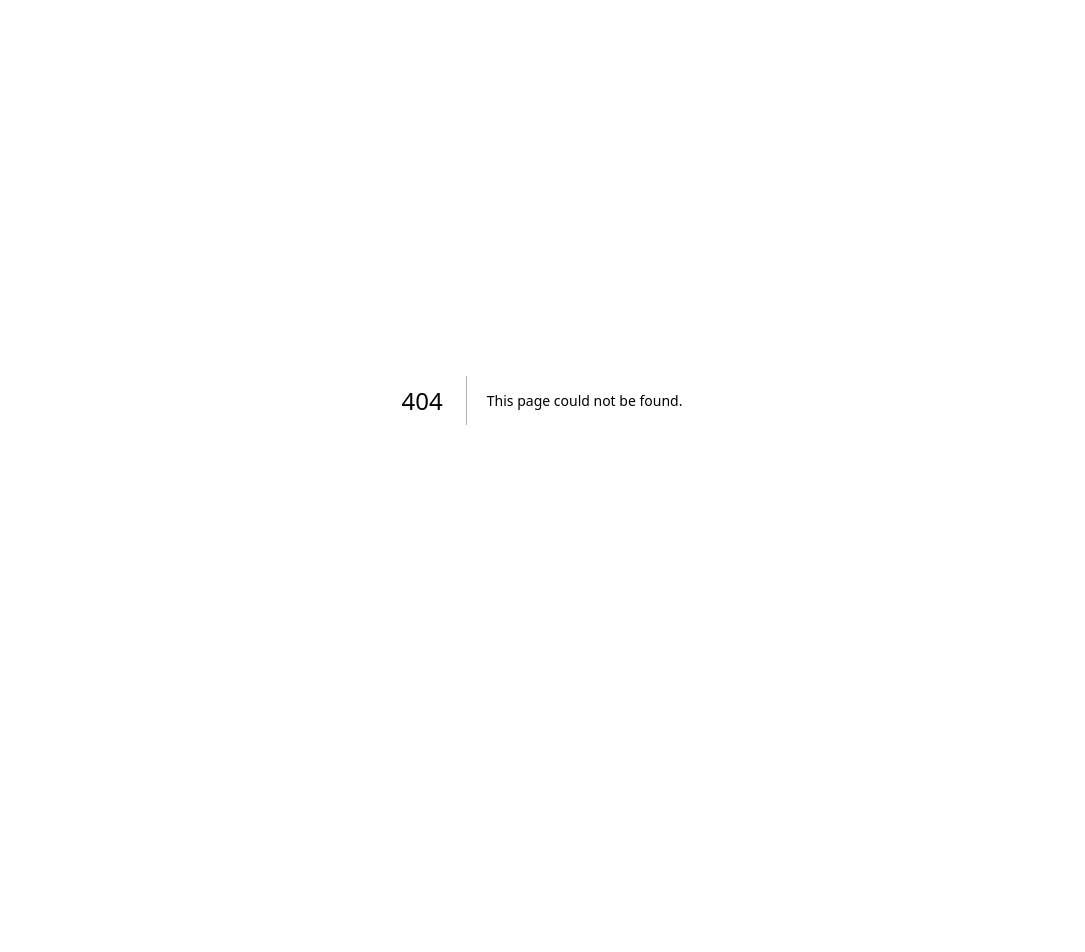
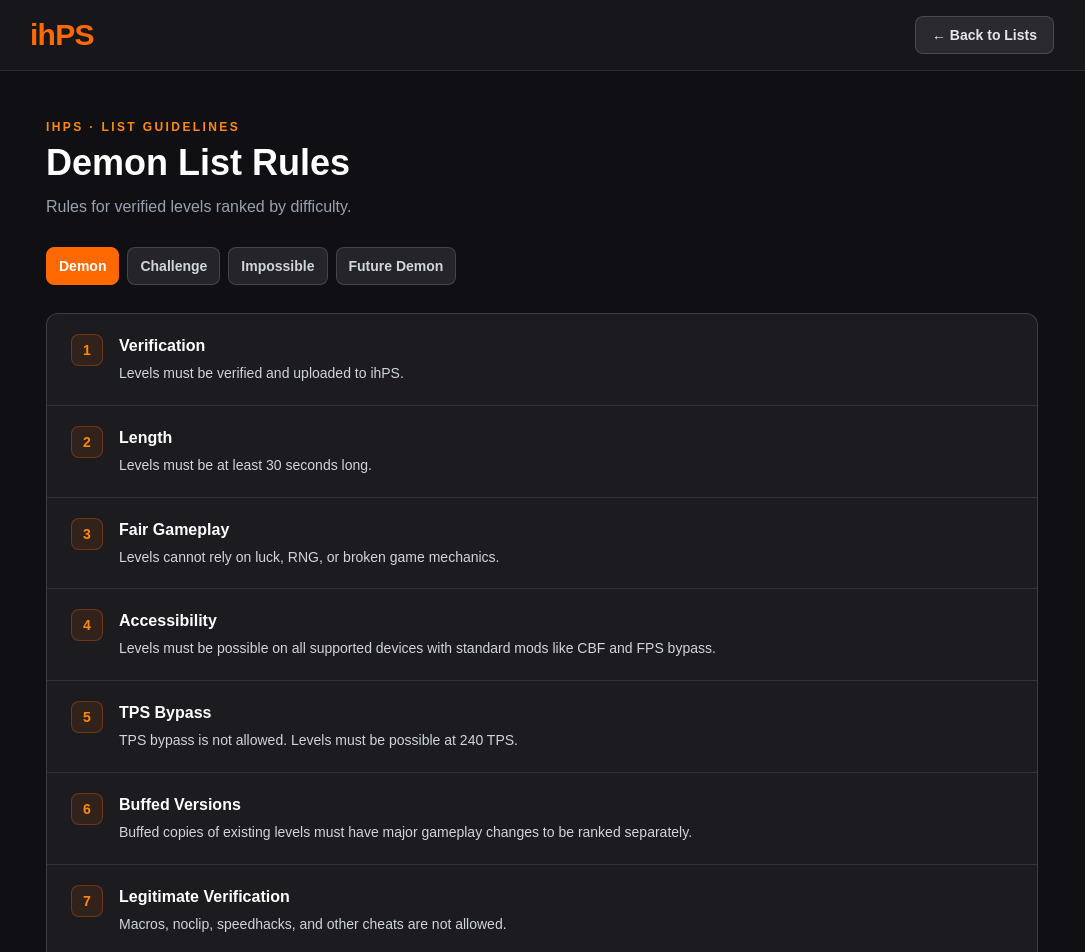
Before and after one commit to Iamsaizor/ihps-list, a Next.js app: page /rules/demon in a window 1280 px wide. Before the commit this address had no page. Shown: the top 952 px of the page, without its empty margins (98-1183 px from the left). Before the commit the page ends 800 px from the top, so only its background shows below. Built offline with nearby package versions, Linux system fonts and the light colour scheme.

Commit message:
Add rules pages for all four lists

```diff
--- a/app/page.tsx
+++ b/app/page.tsx
@@ -777,9 +777,13 @@ export default function Home() {
         ==================================================== */}
 
         <aside className="min-w-0 rounded-xl border border-white/25 bg-[#1b1b20]/45 p-3 backdrop-blur-[2px]">
-          <h2 className="mb-4 text-center text-xl font-bold">
-            {listLabel}
-          </h2>
+          <div className="mb-4 flex items-center justify-between gap-3">
+            <h2 className="min-w-0 text-xl font-bold">{listLabel}</h2>
+            <Link href={`/rules/${activeList}`} className="inline-flex shrink-0 items-center gap-2 rounded-lg border border-white/20 bg-[#29292f] px-3 py-2 text-xs font-bold text-gray-200 transition hover:border-orange-500/70 hover:bg-orange-500/10 hover:text-orange-300" aria-label={`View ${listLabel} rules`}>
+              <svg aria-hidden="true" viewBox="0 0 24 24" fill="none" stroke="currentColor" strokeWidth="1.8" strokeLinecap="round" strokeLinejoin="round" className="h-4 w-4"><path d="M4 19.5A2.5 2.5 0 0 1 6.5 17H20"/><path d="M6.5 2H20v20H6.5A2.5 2.5 0 0 1 4 19.5v-15A2.5 2.5 0 0 1 6.5 2Z"/></svg>
+              Rules
+            </Link>
+          </div>
 
           <div className="mb-3 flex gap-2">
             <input
--- /dev/null
+++ b/app/rules/[list]/page.tsx
@@ -0,0 +1,122 @@
+import Link from "next/link";
+import { notFound } from "next/navigation";
+
+type Rule = { title: string; description: string };
+type ListRules = { title: string; subtitle: string; rules: Rule[]; note?: string };
+const rule = (title: string, description: string): Rule => ({ title, description });
+const RULES: Record<string, ListRules> = {
+  demon: {
+    title: "Demon List Rules",
+    subtitle: "Rules for verified levels ranked by difficulty.",
+    rules: [
+      rule("Verification", "Levels must be verified and uploaded to ihPS."),
+      rule("Length", "Levels must be at least 30 seconds long."),
+      rule("Fair Gameplay", "Levels cannot rely on luck, RNG, or broken game mechanics."),
+      rule("Accessibility", "Levels must be possible on all supported devices with standard mods like CBF and FPS bypass."),
+      rule("TPS Bypass", "TPS bypass is not allowed. Levels must be possible at 240 TPS."),
+      rule("Buffed Versions", "Buffed copies of existing levels must have major gameplay changes to be ranked separately."),
+      rule("Legitimate Verification", "Macros, noclip, speedhacks, and other cheats are not allowed."),
+      rule("Difficulty", "Levels are ranked by how hard they are to beat from start to finish."),
+      rule("Quality", "Levels must have working, properly made gameplay."),
+      rule("Removal", "Levels that break these rules may be removed."),
+    ],
+  },
+  challenge: {
+    title: "Challenge List Rules",
+    subtitle: "Rules for verified challenges shorter than 30 seconds.",
+    rules: [
+      rule("Verification", "Challenges must be verified and uploaded to ihPS."),
+      rule("Length", "Challenges must be under 30 seconds long. Exactly 30 seconds belongs on the Demon List."),
+      rule("Fair Gameplay", "Challenges must rely on skill, not luck, RNG, or broken mechanics."),
+      rule("Accessibility", "Challenges must be possible on all supported devices with standard mods like CBF and FPS bypass."),
+      rule("TPS Bypass", "TPS bypass is not allowed. Challenges must be possible at 240 TPS."),
+      rule("Buffed Versions", "Buffed copies must have major gameplay changes to be ranked separately."),
+      rule("Legitimate Verification", "Macros, noclip, speedhacks, and other cheats are not allowed."),
+      rule("Difficulty", "Challenges are ranked by how hard they are to complete in one attempt."),
+      rule("Quality", "Challenges must have working, properly made gameplay."),
+      rule("Removal", "Challenges that break these rules may be removed."),
+    ],
+  },
+  impossible: {
+    title: "Impossible List Rules",
+    subtitle: "Rules for extremely difficult but theoretically possible levels.",
+    rules: [
+      rule("Possibility", "Every level must be theoretically possible in Geometry Dash."),
+      rule("Length", "Levels must be at least 30 seconds long."),
+      rule("Completion", "There must be at least one possible way to beat the level, no matter how difficult it is."),
+      rule("Bot Verification", "Every level must have a successful bot completion to prove it is possible."),
+      rule("Human Verification", "Levels do not need to be verified by a human."),
+      rule("Bot-Only Gameplay", "Gameplay that only a bot could realistically complete is allowed, as long as it is possible."),
+      rule("TPS Bypass", "TPS bypass is allowed and encouraged."),
+      rule("CPS Limit", "There is no CPS limit."),
+      rule("Swift Clicks", "There is no limit on swift clicks."),
+      rule("Extreme Difficulty", "Levels can require extremely high CPS, precise timings, and complicated inputs."),
+      rule("Broken Mechanics", "Levels cannot rely on broken game mechanics that make them impossible."),
+      rule("Buffed Versions", "Low-effort, hyperbuffed copies of existing levels (such as BLEAKEST) are not allowed."),
+      rule("Quality", "Levels must have either decent decoration or meaningful technical innovation. Levels with neither will not be accepted."),
+      rule("Proof", "Staff may ask for the bot completion or other evidence showing how the level is possible."),
+      rule("Rankings", "Levels are ranked based on estimated human difficulty, botting difficulty, and technical requirements."),
+      rule("Verified Levels", "If a level is legitimately verified by a human, it will be removed from the Impossible List and considered for the Demon List."),
+      rule("Removal", "Levels that are proven impossible or break the rules will be removed."),
+    ],
+    note: "Ranking considers human difficulty, botting difficulty, and technical requirements (TPS/FPS, CPS, swift clicks, and precision). No single factor automatically decides placement.",
+  },
+  "future-demon": {
+    title: "Future Demon List Rules",
+    subtitle: "Rules for rate-worthy levels expected to be verified soon.",
+    rules: [
+      rule("Verification", "Levels must not already be verified."),
+      rule("Rate-Worthy", "Levels must have decoration and gameplay good enough to receive a rate on ihPS."),
+      rule("Verification Time", "Levels must be realistically beatable within 12 months of being added."),
+      rule("Active Verifier", "An active verifier is not required, but levels with someone actively verifying them will be given priority."),
+      rule("TPS Bypass", "TPS bypass is not allowed. Levels must be possible at 240 TPS."),
+      rule("Completion", "Levels must have enough finished gameplay for staff to judge their difficulty."),
+      rule("Difficulty", "Levels are ranked by how hard they are expected to be when verified."),
+      rule("Progress", "Staff may use player runs and verification progress to help decide placements."),
+      rule("Verified Levels", "Once verified and uploaded, levels may be moved to the Demon List."),
+      rule("Quality", "Unfinished, low-effort, or non-rate-worthy levels may be rejected."),
+      rule("12-Month Review", "If a level remains unverified after 12 months, staff will review whether it can still realistically be verified. It will not be automatically removed."),
+      rule("Removal", "Levels may be removed if they are abandoned, proven impossible, no longer realistically verifiable, or break the rules."),
+    ],
+  },
+};
+const links = [
+  { slug: "demon", label: "Demon" },
+  { slug: "challenge", label: "Challenge" },
+  { slug: "impossible", label: "Impossible" },
+  { slug: "future-demon", label: "Future Demon" },
+];
+export function generateStaticParams() { return links.map(({ slug }) => ({ list: slug })); }
+export default async function RulesPage({ params }: { params: Promise<{ list: string }> }) {
+  const { list } = await params;
+  const data = RULES[list];
+  if (!data) notFound();
+  return (
+    <main className="min-h-screen bg-[#101014] text-white">
+      <header className="border-b border-white/10 bg-[#17171b] px-4 py-4">
+        <div className="mx-auto flex max-w-5xl flex-wrap items-center justify-between gap-4">
+          <Link href="/" className="text-3xl font-black tracking-tight text-orange-500">ihPS</Link>
+          <Link href="/" className="rounded-lg border border-white/15 bg-[#29292f] px-4 py-2 text-sm font-semibold text-gray-200 transition hover:border-orange-500 hover:text-white">← Back to Lists</Link>
+        </div>
+      </header>
+      <div className="mx-auto max-w-5xl px-4 py-8 sm:py-12">
+        <p className="mb-2 text-xs font-bold uppercase tracking-[0.2em] text-orange-400">ihPS · List Guidelines</p>
+        <h1 className="text-3xl font-black sm:text-4xl">{data.title}</h1>
+        <p className="mt-3 text-gray-400">{data.subtitle}</p>
+        <nav aria-label="Other list rules" className="mt-7 flex flex-wrap gap-2">
+          {links.map(({ slug, label }) => <Link key={slug} href={`/rules/${slug}`} aria-current={slug === list ? "page" : undefined} className={`rounded-lg border px-3 py-2 text-xs font-bold transition sm:text-sm ${slug === list ? "border-orange-500 bg-orange-500 text-white" : "border-white/15 bg-[#242429] text-gray-300 hover:border-orange-500/60 hover:text-white"}`}>{label}</Link>)}
+        </nav>
+        <section aria-label="List rules" className="mt-7 overflow-hidden rounded-xl border border-white/15 bg-[#1b1b20]">
+          <ol className="divide-y divide-white/10">
+            {data.rules.map((item, index) => <li key={item.title} className="flex gap-4 px-4 py-4 sm:px-6 sm:py-5">
+              <span className="flex h-8 w-8 shrink-0 items-center justify-center rounded-lg border border-orange-500/30 bg-orange-500/10 text-sm font-bold text-orange-400">{index + 1}</span>
+              <div className="min-w-0"><h2 className="font-bold text-white">{item.title}</h2><p className="mt-1 text-sm leading-relaxed text-gray-300">{item.description}</p></div>
+            </li>)}
+          </ol>
+        </section>
+        {data.note && <aside className="mt-5 rounded-xl border border-orange-500/25 bg-orange-500/5 p-5"><h2 className="font-bold text-orange-300">How levels are ranked</h2><p className="mt-2 text-sm leading-relaxed text-gray-300">{data.note}</p></aside>}
+        <Link href="/" className="mt-8 inline-flex rounded-lg border border-white/20 bg-[#29292f] px-4 py-3 text-sm font-bold text-white transition hover:border-orange-500">← Return to ihPS</Link>
+      </div>
+    </main>
+  );
+}
```
